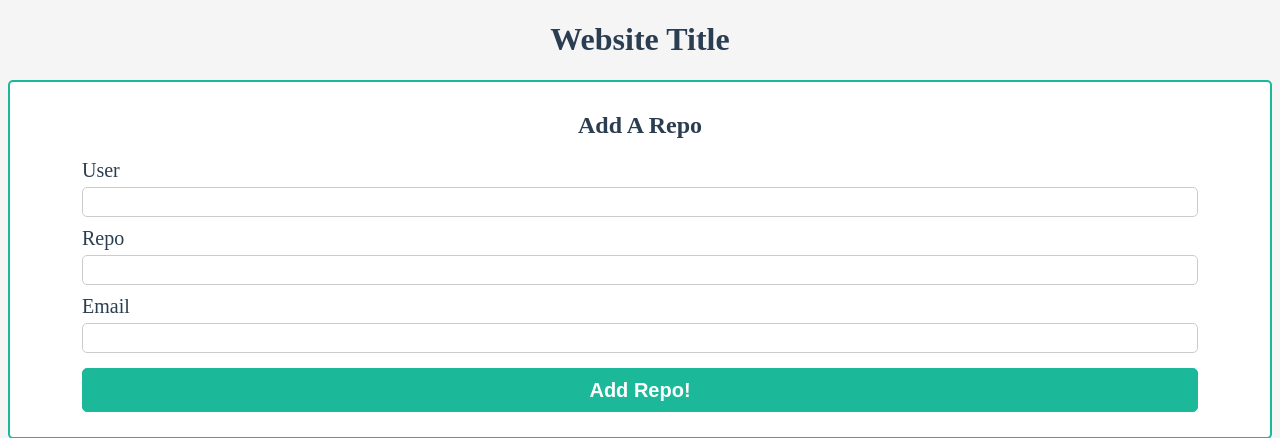
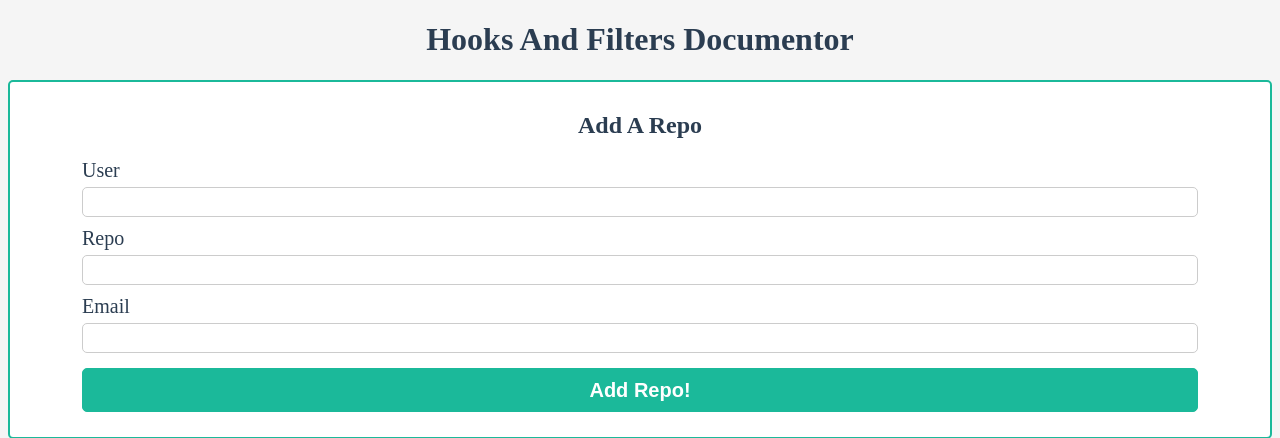
Before and after one commit to fpcorso/hooks-filters-doc-creator, a Flask app: page / in a window 1280 px wide. Shown: the top 438 px of the page. Run offline with Flask 2, Linux system fonts and the light colour scheme; parts of the project's set-up code (start-up, migrations or seed data) failed here and were passed over; some libraries are stand-ins or nearby versions.

Commit message:
Adds title to site

```diff
--- a/templates/layout.html
+++ b/templates/layout.html
@@ -7,7 +7,7 @@
 	</head>
 	<body>
 		<header>
-			<h1>Website Title</h1>
+			<h1>Hooks And Filters Documentor</h1>
 		</header>
 		<main>
 			<h2>{% block main_header %}{% endblock %}</h2>
```
